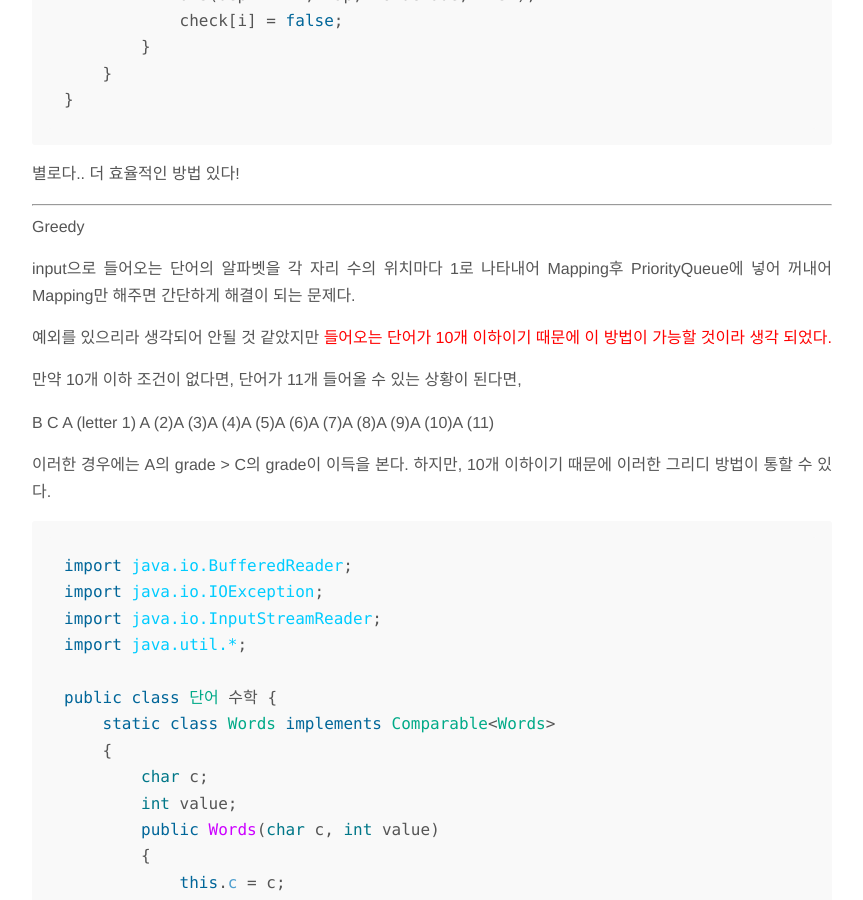
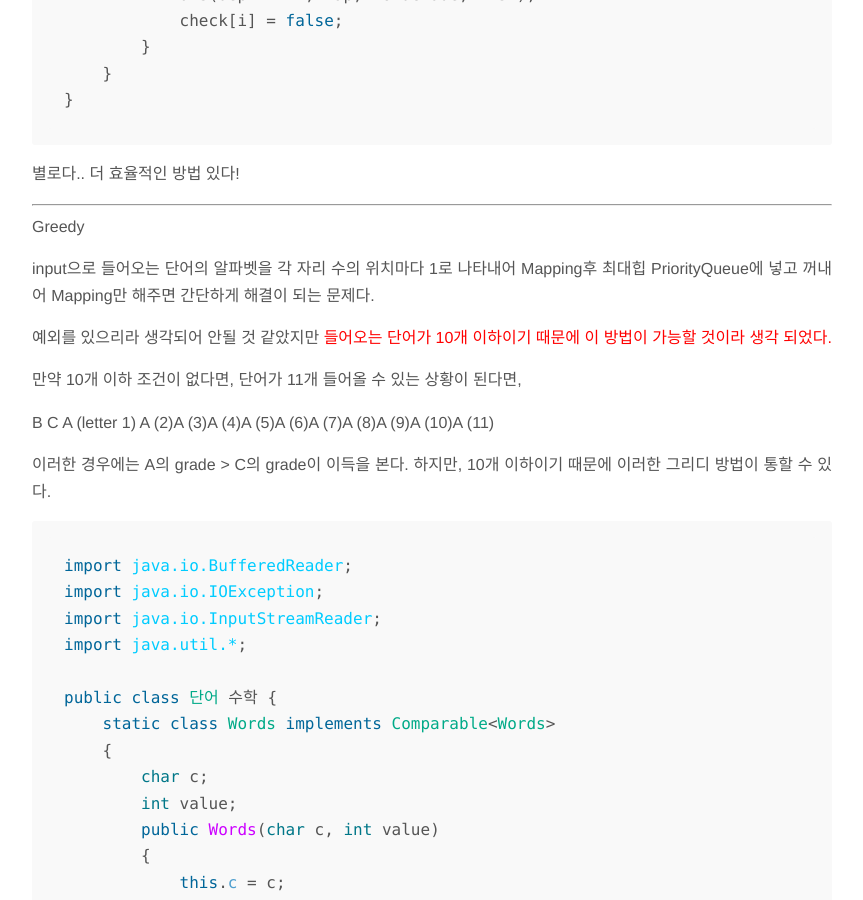
Before and after one commit to hyunwlee-dev/TIL, a Jekyll site: the page built from _posts/2021-09-17-algorithm.md, in a window 1280 px wide and 900 px high, scrolled down 3186 px. Shown: the whole window, without its empty margins (208-1071 px from the left). Built offline with Jekyll 4.4.1, drawn with Linux system fonts in a browser that asks for light colours; nearby versions of some CDN libraries.

Commit message:
modified:   2021-09-17-algorithm.md

```diff
--- a/_posts/2021-09-17-algorithm.md
+++ b/_posts/2021-09-17-algorithm.md
@@ -101,7 +101,7 @@ public class 단어 수학 {
 ---
 Greedy
 
-input으로 들어오는 단어의 알파벳을 각 자리 수의 위치마다 1로 나타내어 Mapping후 PriorityQueue에 넣어 꺼내어 Mapping만 해주면 간단하게 해결이 되는 문제다.
+input으로 들어오는 단어의 알파벳을 각 자리 수의 위치마다 1로 나타내어 Mapping후 최대힙 PriorityQueue에 넣고 꺼내어 Mapping만 해주면 간단하게 해결이 되는 문제다.
 
 예외를 있으리라 생각되어 안될 것 같았지만 <span style="color:red">들어오는 단어가 10개 이하이기 때문에 이 방법이 가능할 것이라 생각 되었다.</span>
 
```
